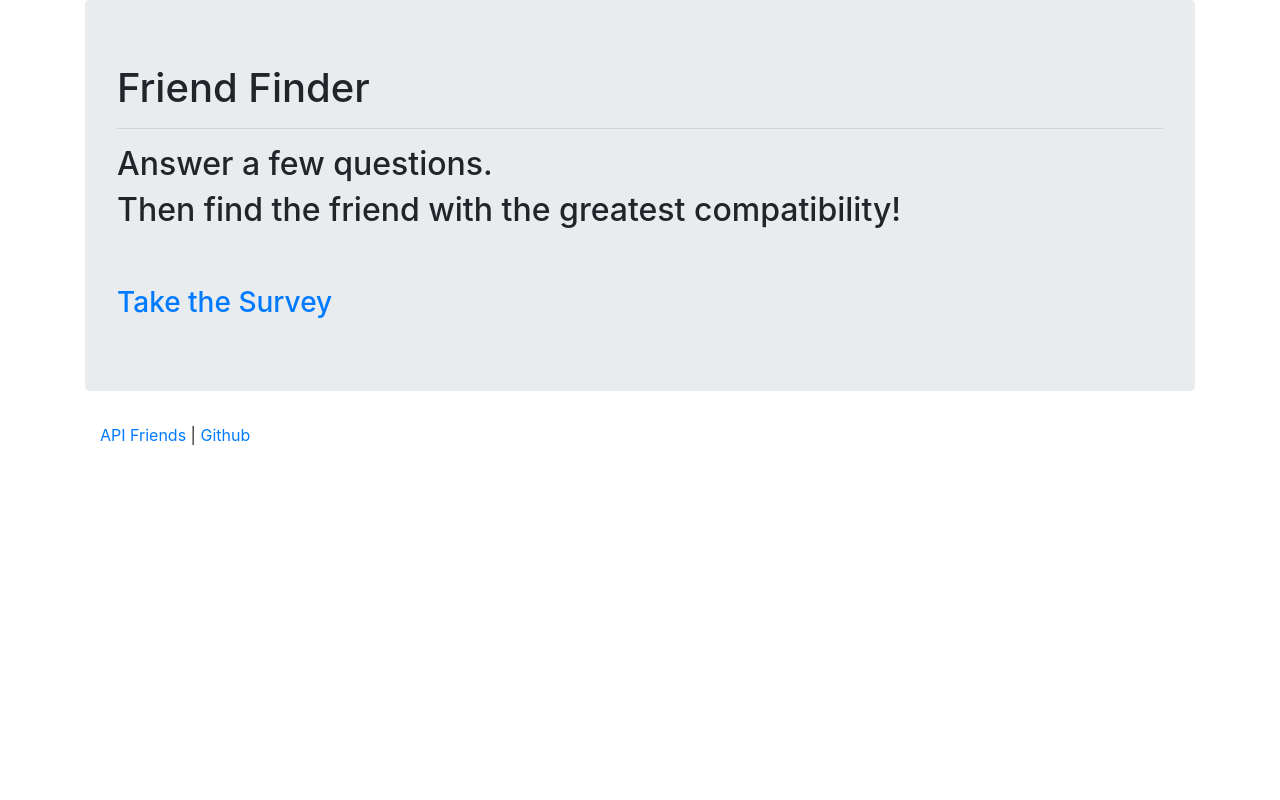
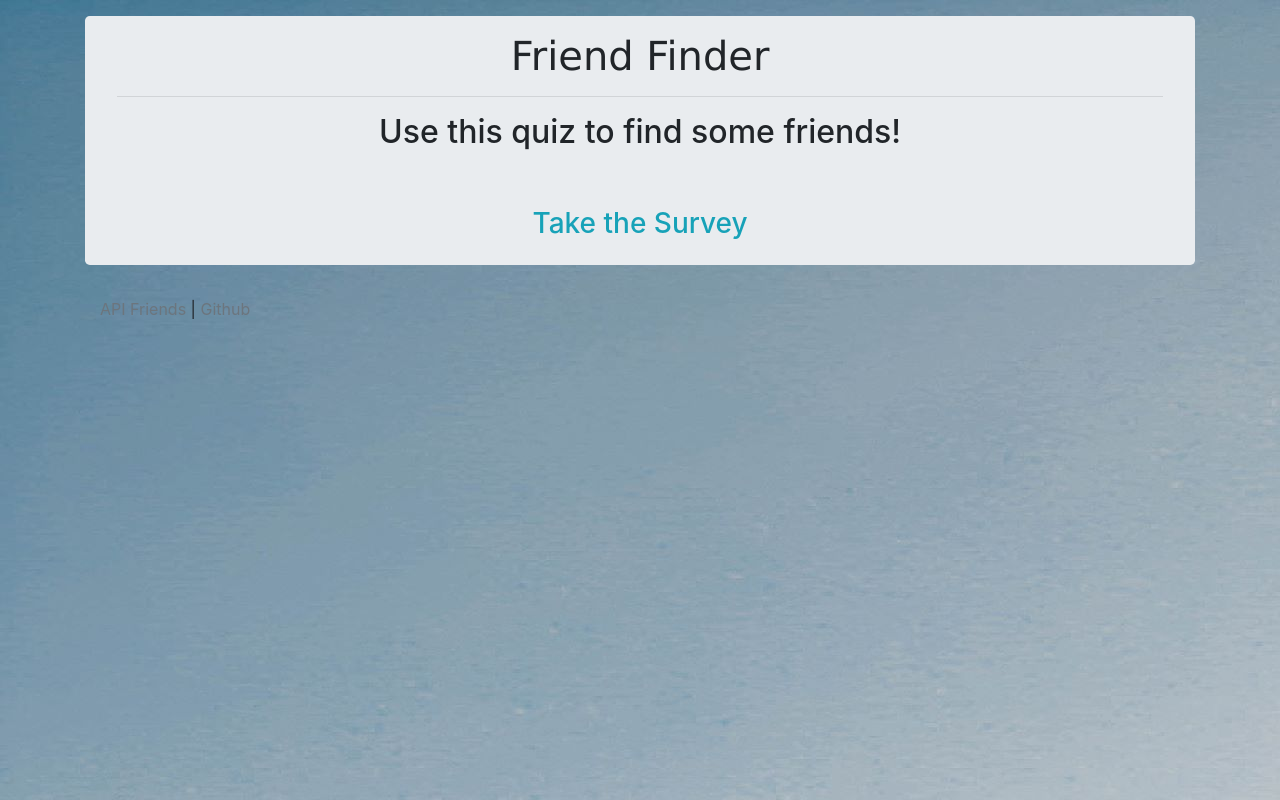
Before and after one commit to jperlmanmoore/FriendFinder, a website: page app/public/home.html in a window 1280 px wide. Drawn offline with nearby package versions, Linux system fonts and the light colour scheme.

Commit message:
making it look better

```diff
--- /dev/null
+++ b/app/public/css/style.css
@@ -0,0 +1,10 @@
+body {
+    height: 100%;
+    background-image: url("../images/animal-cat-kitten-68594.jpg");
+    /* background-repeat: no-repeat; */
+    /* margin-left: 50px;
+    margin-right: 50px; */
+}
+h1 {
+    font-family: 'Lucida Sans', 'Lucida Sans Regular', 'Lucida Grande', 'Lucida Sans Unicode', Geneva, Verdana, sans-serif;
+};
--- a/app/public/home.html
+++ b/app/public/home.html
@@ -8,14 +8,11 @@
     <meta name="viewport" content="width=device-width, initial-scale=1, shrink-to-fit=no">
 
     <!-- Bootstrap CSS -->
+    <link rel="stylesheet" href="./css/style.css">
     <link rel="stylesheet" href="https://stackpath.bootstrapcdn.com/bootstrap/4.3.1/css/bootstrap.min.css"
         integrity="sha384-ggOyR0iXCbMQv3Xipma34MD+dH/1fQ784/j6cY/iJTQUOhcWr7x9JvoRxT2MZw1T" crossorigin="anonymous">
     <link rel="stylesheet" href="https://use.fontawesome.com/releases/v5.8.2/css/all.css"
         integrity="sha384-oS3vJWv+0UjzBfQzYUhtDYW+Pj2yciDJxpsK1OYPAYjqT085Qq/1cq5FLXAZQ7Ay" crossorigin="anonymous">
-
-    <script src="https://stackpath.bootstrapcdn.com/bootstrap/4.3.1/js/bootstrap.bundle.min.js"
-        integrity="sha384-xrRywqdh3PHs8keKZN+8zzc5TX0GRTLCcmivcbNJWm2rs5C8PRhcEn3czEjhAO9o" crossorigin="anonymous">
-    </script>
     <script src="https://code.jquery.com/jquery-3.4.1.min.js"
         integrity="sha256-CSXorXvZcTkaix6Yvo6HppcZGetbYMGWSFlBw8HfCJo=" crossorigin="anonymous"></script>
 
@@ -24,23 +21,22 @@
 <body>
 
     <div class="container">
-        <div class="jumbotron">
-            <h1>Friend Finder</h1>
+        <div class="jumbotron mt-3 py-3">
+            <h1 class="text-center">Friend Finder</h1>
             <hr>
-            <h2>Answer a few questions.</h2>
-            <h2>Then find the friend with the greatest compatibility!</h2>
+            <h2 class="text-center">Use this quiz to find some friends!</h2>
             <br>
 
             <div>
                 <a href="./survey"><button type="button" class="btn btn-lg text-success"></button>
-                    <h3>Take the Survey</h3>
+                    <h3 class="text-center text-info">Take the Survey</h3>
                 </a>
             </div>
         </div>
 
         <footer class="footer">
         <div class="container">
-            <a href="/api/friends">API Friends</a> | <a href="https://github.com/jperlmanmoore/FriendFinder">Github</a>
+            <a class="text-muted" href="/api/friends">API Friends</a> | <a class="text-muted" href="https://github.com/jperlmanmoore/FriendFinder">Github</a>
         </div>
         </footer>
 
```
Also changed, not shown: app/public/survey.html (+1 -1 lines), app/public/images/adorable-animal-animal-photography-248280.jpg (added), app/public/images/animal-cat-kitten-68594.jpg (added), app/public/images/bonding-daylight-friends-1645634.jpg (added).
